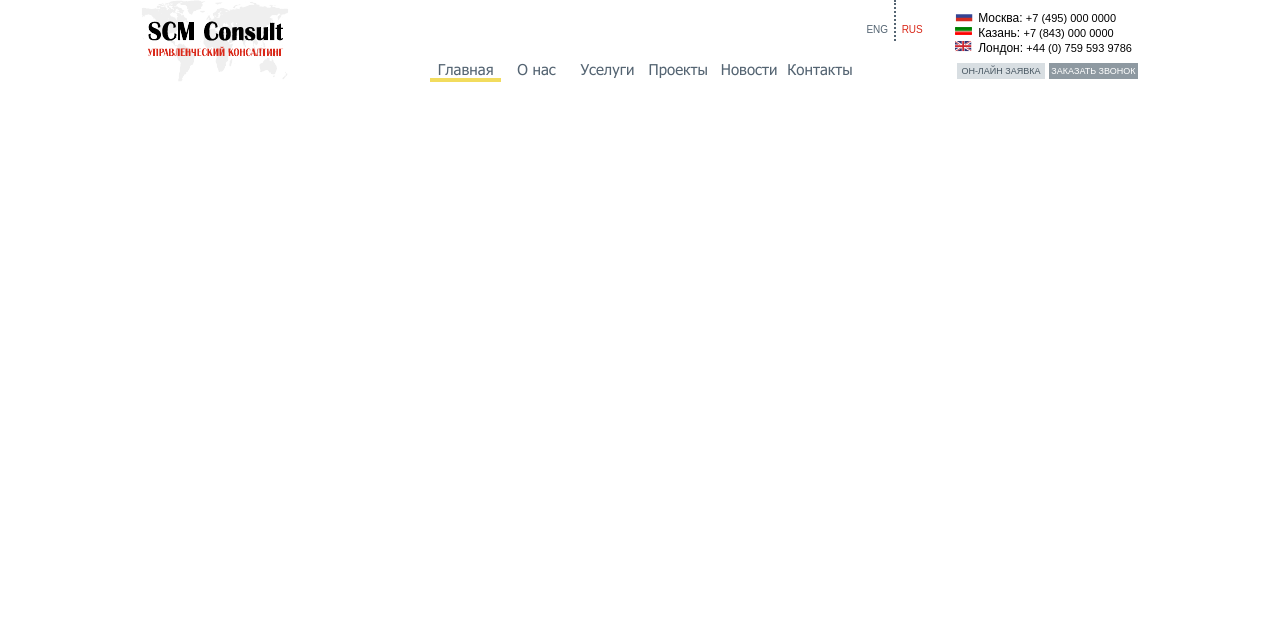
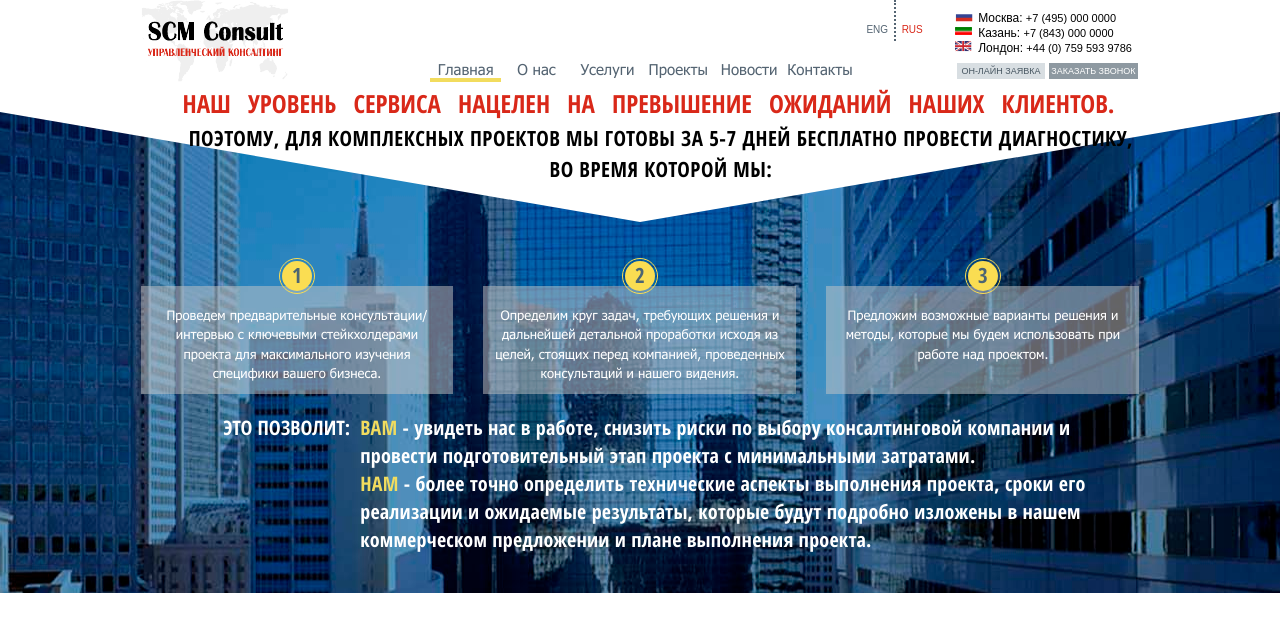
Before and after one commit to ArtGarm/new-zeland, a PHP site: page /process.php in a window 1280 px wide. Shown: the top 632 px of the page. Run offline with PHP 8.4, Linux system fonts and the light colour scheme; style sheets or scripts are compiled from the project's sources; some libraries are stand-ins or nearby versions.

Commit message:
bottomsection ready 1920

```diff
--- a/css/roma.css
+++ b/css/roma.css
@@ -0,0 +1,154 @@
+.bottomsection-section {
+  background-image: url(../images/bottomsection-bg.jpg);
+  background-repeat: no-repeat;
+  background-position: center;
+}
+
+.bottomsection-section .top-arrow {
+  position: relative;
+  padding-bottom: 100px;
+}
+
+.bottomsection-section .top-arrow h2 {
+  font-family: 'Open Sans Condensed', sans-serif;
+  color: #000;
+  font-size: 21px;
+  font-weight: 700;
+  text-align: center;
+  padding-left: 42px;
+  letter-spacing: 0.5px;
+  line-height: 1.5;
+}
+
+.bottomsection-section .top-arrow h2 span {
+  color: #d92819;
+  font-size: 25px;
+  display: block;
+  text-align: justify;
+  width: 100%;
+  padding-top: 3px;
+  word-spacing: 11px;
+  letter-spacing: 0;
+}
+
+.bottomsection-section .top-arrow:after {
+  display: block;
+  content: '';
+  position: absolute;
+  left: 0;
+  border-left: 50vw solid transparent;
+  border-right: 50vw solid transparent;
+  border-top: 110px solid white;
+  z-index: 0;
+  top: 30px;
+}
+
+.bottomsection-section .top-arrow:before {
+  display: block;
+  content: '';
+  position: absolute;
+  left: 0;
+  height: 30px;
+  width: 100%;
+  background-color: #fff;
+  top: 0;
+}
+
+.bottomsection-section .bottomsection-punkts {
+  padding-bottom: 20px;
+}
+
+.bottomsection-section .bottomsection-punkts .bottomsection-punkt-wrap {
+  width: -webkit-calc(33.33% - 20px);
+  width: -moz-calc(33.33% - 20px);
+  width: calc(33.33% - 20px);
+  float: left;
+  background-color: rgba(200, 200, 200, 0.5);
+  margin-right: 30px;
+}
+
+.bottomsection-section .bottomsection-punkts .bottomsection-punkt-wrap .bottomsection-punkt {
+  text-align: center;
+}
+
+.bottomsection-section .bottomsection-punkts .bottomsection-punkt-wrap .bottomsection-punkt .punkt-number {
+  background-color: #FADD52;
+  width: 30px;
+  height: 30px;
+  -webkit-border-radius: 50%;
+  -moz-border-radius: 50%;
+  border-radius: 50%;
+  font-size: 21px;
+  font-family: 'Open Sans Condensed', sans-serif;
+  font-weight: 700;
+  color: #4B6573;
+  position: relative;
+  display: inline-block;
+  top: -25px;
+}
+
+.bottomsection-section .bottomsection-punkts .bottomsection-punkt-wrap .bottomsection-punkt .punkt-number:before {
+  width: 34px;
+  height: 34px;
+  position: absolute;
+  display: block;
+  content: '';
+  border: 1px solid #FADD52;
+  -webkit-border-radius: 50%;
+  -moz-border-radius: 50%;
+  border-radius: 50%;
+  -webkit-transform: translate(-50%, -50%);
+  -moz-transform: translate(-50%, -50%);
+  -ms-transform: translate(-50%, -50%);
+  -o-transform: translate(-50%, -50%);
+  transform: translate(-50%, -50%);
+  left: 50%;
+  top: 50%;
+}
+
+.bottomsection-section .bottomsection-punkts .bottomsection-punkt-wrap .bottomsection-punkt .punkt-text {
+  position: relative;
+  top: -10px;
+  padding: 0px 10px;
+  line-height: 1.5;
+}
+
+.bottomsection-section .bottomsection-punkts .bottomsection-punkt-wrap .bottomsection-punkt .punkt-text p {
+  text-align: center;
+  color: #fff;
+  font-family: tahoma;
+  font-size: 13px;
+}
+
+.bottomsection-section .bottomsection-punkts .bottomsection-punkt-wrap:last-child {
+  margin-right: 0;
+}
+
+.bottomsection-section .bottomsection-info {
+  color: #fff;
+  font-size: 20px;
+  font-family: 'Open Sans Condensed', sans-serif;
+  font-weight: 700;
+  padding-bottom: 39px;
+}
+
+.bottomsection-section .bottomsection-info .this {
+  width: 21%;
+  float: left;
+  text-align: right;
+  text-transform: uppercase;
+}
+
+.bottomsection-section .bottomsection-info .info {
+  width: 78%;
+  float: right;
+  line-height: 1.4;
+}
+
+.bottomsection-section .bottomsection-info .info p {
+  letter-spacing: 0.2px;
+}
+
+.bottomsection-section .bottomsection-info .info p span {
+  color: #f1dc5e;
+}
--- a/index.php
+++ b/index.php
@@ -1,4 +1,4 @@
-	<div class="main mbox">
+	<div class="main">
 		<?partial('topsection')?>
 		<?partial('specialization')?>
 		<?partial('functionation')?>
--- /dev/null
+++ b/partials/bottomsection.php
@@ -0,0 +1,52 @@
+<div class="bottomsection-section">
+	<div class="top-arrow">
+		<div class="mbox">
+			<h2><span>НАШ  УРОВЕНЬ  СЕРВИСА НАЦЕЛЕН  НА  ПРЕВЫШЕНИЕ  ОЖИДАНИЙ НАШИХ  КЛИЕНТОВ.</span>ПОЭТОМУ, ДЛЯ КОМПЛЕКСНЫХ ПРОЕКТОВ МЫ ГОТОВЫ ЗА 5-7 ДНЕЙ БЕСПЛАТНО ПРОВЕСТИ ДИАГНОСТИКУ, ВО ВРЕМЯ КОТОРОЙ МЫ:</h2>
+		</div>
+	</div>
+	<div class="under-arrow">
+		<div class="mbox">
+			<div class="bottomsection-punkts cfix">
+				<div class="bottomsection-punkt-wrap">
+					<div class="bottomsection-punkt">
+						<div class="punkt-number">
+							<span>1</span>
+						</div>
+						<div class="punkt-text oneHeight">
+							<p>Проведем предварительные консультации/ интервью с ключевыми стейкхолдерами проекта для максимального изучения специфики вашего бизнеса.</p>
+						</div>
+					</div>
+				</div>
+				<div class="bottomsection-punkt-wrap">
+					<div class="bottomsection-punkt">
+						<div class="punkt-number">
+							<span>2</span>
+						</div>
+						<div class="punkt-text oneHeight">
+							<p>Определим круг задач, требующих решения и дальнейшей детальной проработки исходя из целей, стоящих перед компанией, проведенных консультаций и нашего видения.</p>
+						</div>
+					</div>
+				</div>
+				<div class="bottomsection-punkt-wrap">
+					<div class="bottomsection-punkt">
+						<div class="punkt-number">
+							<span>3</span>
+						</div>
+						<div class="punkt-text oneHeight">
+							<p>Предложим возможные варианты решения и методы, которые мы будем использовать при работе над проектом.</p>
+						</div>
+					</div>
+				</div>
+			</div>
+			<div class="bottomsection-info cfix">
+				<div class="this">
+					<p>ЭТО ПОЗВОЛИТ:</p>
+				</div>
+				<div class="info">
+					<p><span>ВАМ</span> - увидеть нас в работе, снизить риски по выбору консалтинговой компании и провести подготовительный этап проекта с минимальными затратами.</p>
+					<p><span>НАМ</span> - более точно определить технические аспекты выполнения проекта, сроки его реализации и ожидаемые результаты, которые будут подробно изложены в нашем коммерческом предложении и плане выполнения проекта.</p>
+				</div>
+			</div>
+		</div>
+	</div>
+</div>
--- a/sass/roma.scss
+++ b/sass/roma.scss
@@ -0,0 +1,30 @@
+.bottomsection-section{background-image: url(../images/bottomsection-bg.jpg);background-repeat: no-repeat;background-position: center;
+	.top-arrow{position: relative;padding-bottom: 100px;
+		h2{font-family: 'Open Sans Condensed', sans-serif;color: #000;font-size: 21px; font-weight: 700;text-align: center;padding-left: 42px;letter-spacing: 0.5px;line-height: 1.5;
+			span{color: #d92819;font-size: 25px;display: block;text-align: justify;width: 100%;padding-top: 3px;word-spacing: 11px;letter-spacing: 0;}
+		}
+		&:after{display: block;content: '';position: absolute;left: 0;border-left: 50vw solid transparent;border-right: 50vw solid transparent;border-top: 110px solid white;z-index: 0;top: 30px;}
+		&:before{display: block;content: '';position: absolute;left: 0; height: 30px;width: 100%;background-color: #fff;top: 0;}
+	}
+	.bottomsection-punkts{padding-bottom: 20px;
+		.bottomsection-punkt-wrap{width: calc(33.33% - 20px);float: left;background-color: rgba(200,200,200,0.5);margin-right: 30px;
+			.bottomsection-punkt{text-align: center;
+				.punkt-number{background-color: #FADD52;width: 30px;height: 30px; border-radius: 50%;font-size: 21px;font-family: 'Open Sans Condensed', sans-serif;font-weight: 700;color: #4B6573;position: relative;display: inline-block;top: -25px;
+					&:before{width: 34px;height: 34px;position: absolute;display: block;content: '';border: 1px solid #FADD52;border-radius: 50%;transform: translate(-50%,-50%);left: 50%; top: 50%;}
+				}
+				.punkt-text{position: relative;top: -10px;padding: 0px 10px;line-height: 1.5;
+					p{text-align: center;color: #fff;font-family: tahoma;font-size: 13px;}
+				}
+			}
+			&:last-child{margin-right: 0;}
+		}
+	}
+	.bottomsection-info{color: #fff;font-size: 20px;font-family: 'Open Sans Condensed', sans-serif;font-weight: 700;padding-bottom: 39px;
+		.this{width: 21%;float: left;text-align: right;text-transform: uppercase;}
+		.info{width: 78%;float: right;line-height: 1.4;
+			p{letter-spacing: 0.2px;
+				span{color: #f1dc5e;}
+			}
+		}
+	}
+}
```
Also changed, not shown: images/bottomsection-bg.jpg (added).
